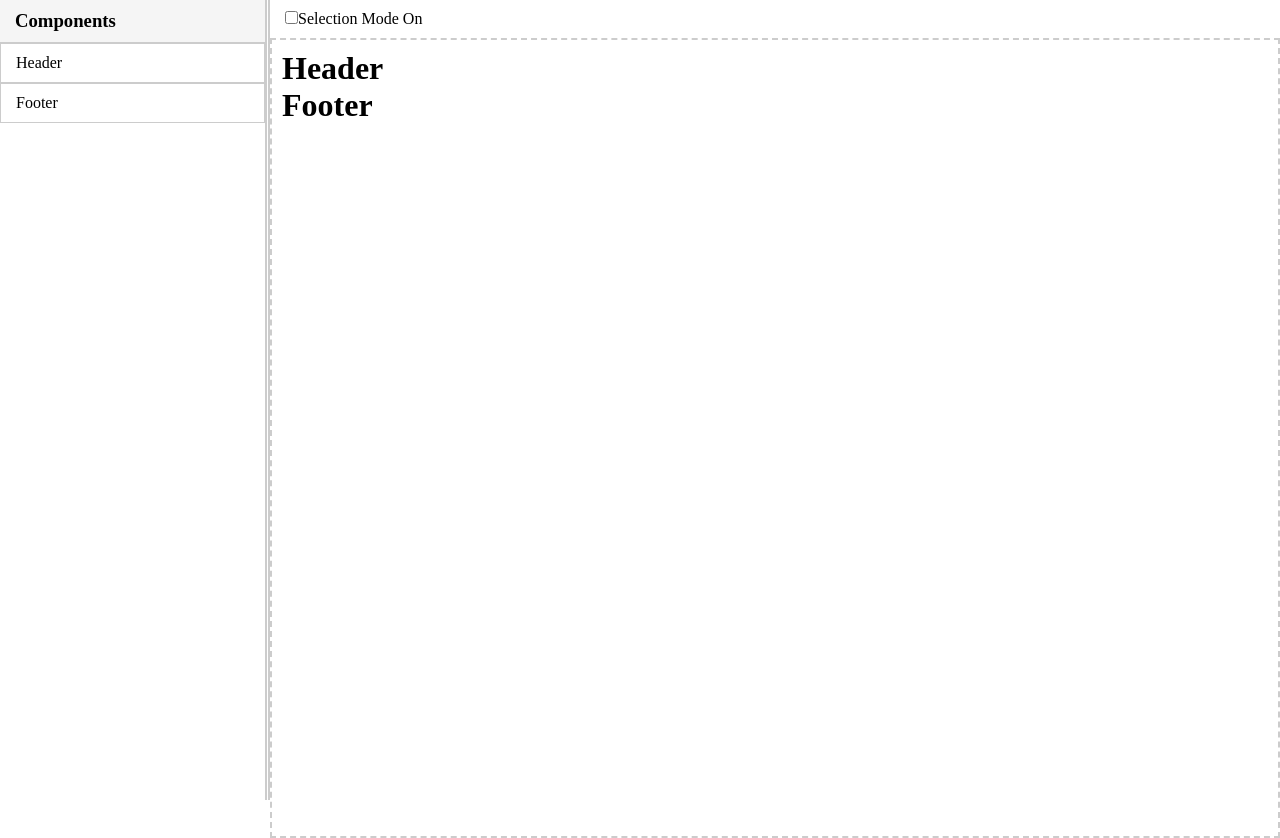
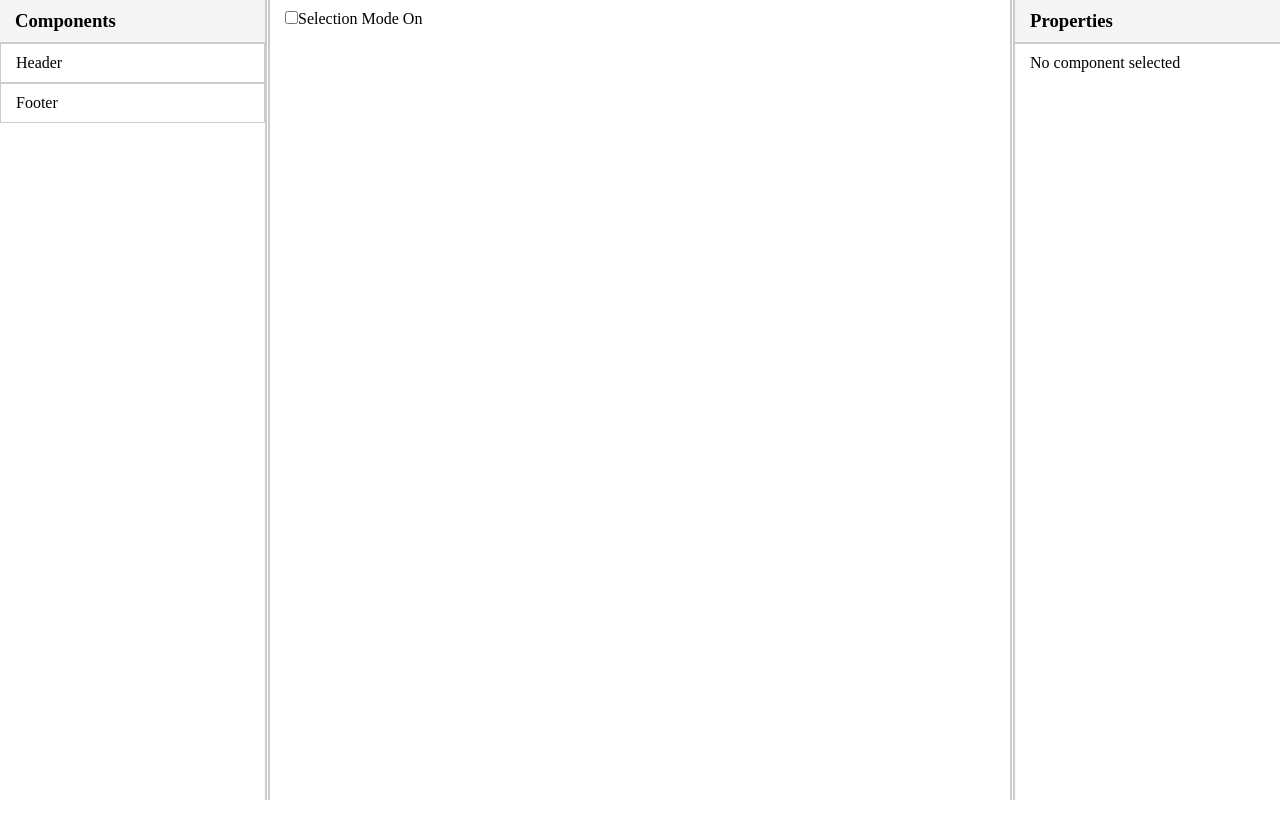
Before and after one commit to codotronix/visual-editor, a React (Vite) app: page / in a window 1280 px wide. Built offline with nearby package versions, Linux system fonts and the light colour scheme.

Commit message:
property panel started

```diff
--- a/src/components/editor/Editor.tsx
+++ b/src/components/editor/Editor.tsx
@@ -4,10 +4,11 @@ import ComponentsExplorer from "./components-explorer/ComponentsExplorer"
 import BuildArea from "./builder-area/BuildArea"
 // import { TComponentInstance } from './types';
 import TopToolBox from './TopToolBox';
+import PropertiesPanel from './properties-panel/PropertiesPanel';
 import useComponentTree from './useComponentTree';
 
 const Editor = () => {
-    const { componentTree, addComponent } = useComponentTree();
+    const { componentTree, createComponent } = useComponentTree();
     const [selectModeOn, setSelectModeOn] = useState<boolean>(false);
     const [selectedCompId, setSelectedCompId] = useState<string>('');
 
@@ -30,13 +31,16 @@ const Editor = () => {
                 {/* Mid Panel */}
                 <BuildArea
                     componentTree={componentTree}
-                    addComponent={addComponent}
-                    // setComponentsTree={setComponentsTree}
-                    // selectModeOn={selectModeOn}
-                    // selectedCompId={selectedCompId}
-                    // setSelectedCompId={setSelectedCompId}
+                    createComponent={createComponent}
+                    selectModeOn={selectModeOn}
+                    selectedCompId={selectedCompId}
+                    setSelectedCompId={setSelectedCompId}
                 />
             </DndContext>
+
+            <PropertiesPanel
+                componentInstance={componentTree.components[selectedCompId]}
+            />
         </div>
     )
 }
--- a/src/components/editor/builder-area/BuildArea.tsx
+++ b/src/components/editor/builder-area/BuildArea.tsx
@@ -9,8 +9,8 @@ import { TComponentTree, TComponentInstance } from '../types';
 
 const StyledBuildArea = styled.div`
     min-height: 100vh;
-    margin-left: 270px;
-    border: 2px dashed #ccc;
+    margin: 0 270px;
+    /* border: 2px dashed #ccc; */
     padding: 10px;
 
     & .bxvse_select_component_checkbox {
@@ -32,16 +32,14 @@ const StyledBuildArea = styled.div`
 `
 type BuildAreaProps = {
     componentTree: TComponentTree
-    addComponent: (newComponentInstance: TComponentInstance, parentId?: string) => void
-    // setComponentsTree: React.Dispatch<React.SetStateAction<ComponentInstance[]>>
-    // selectModeOn: boolean
-    // selectedCompId: string
-    // setSelectedCompId: React.Dispatch<React.SetStateAction<string>>
+    createComponent: (componentId: string, parentId: string) => void
+    selectModeOn: boolean
+    selectedCompId: string
+    setSelectedCompId: React.Dispatch<React.SetStateAction<string>>
 }
 
 const BuildArea = ({
-        componentTree, addComponent,
-        // setComponentsTree, selectModeOn, selectedCompId, setSelectedCompId
+        componentTree, createComponent, selectModeOn, selectedCompId, setSelectedCompId,
     }: BuildAreaProps) => {
     const { setNodeRef } = useDroppable({
         id: 'build-area',
@@ -50,25 +48,25 @@ const BuildArea = ({
     useDndMonitor({
         onDragEnd(event) {
             if (event.over?.id === 'build-area') {
-                console.log(event.active.id);
-                const newCompInstance: TComponentInstance = {
-                    compId: event.active.id as string,    // to refer ComponentMap
-                    componentInstanceId: uuidv4(),       // to refer the actual component
-                }
-                console.log('>>>>>>calling addComponent');
-                addComponent(newCompInstance, 'root');
+                // console.log(event.active.id);
+                // const newCompInstance: TComponentInstance = {
+                //     compId: event.active.id as string,    // to refer ComponentMap
+                //     componentInstanceId: uuidv4(),       // to refer the actual component
+                // }
+                // addComponent(newCompInstance, 'root');
+                createComponent(event.active.id as string, 'root');
             }
         },
     });
 
-    // const markComponentAsSelected = (isSelected: boolean, compId: string) => {
-    //     if (isSelected) {
-    //         setSelectedCompId(compId);
-    //     }
-    //     else {
-    //         setSelectedCompId('');
-    //     }
-    // }
+    const markComponentAsSelected = (isSelected: boolean, compId: string) => {
+        if (isSelected) {
+            setSelectedCompId(compId);
+        }
+        else {
+            setSelectedCompId('');
+        }
+    }
 
     /**
      * Recursively build the component tree and return the JSX
@@ -86,15 +84,15 @@ const BuildArea = ({
                     key={compInstanceId}
                     data-id={compInstanceId}
                     className={clsx("bxvse_component", compInstance?.props?.className,
-                        // selectedCompId === compInstance.instanceId && 'bxvse_selected_in_editor'
+                        selectedCompId === compInstanceId && 'bxvse_selected_in_editor'
                     )}
                     onClick={(e: any) => {
-                        // if (selectModeOn) {
-                        //     markComponentAsSelected(true, compInstance.instanceId);
-                        // }
-                        // else {
-                            compInstance?.props?.onClick(e);
-                        // }
+                        if (selectModeOn) {
+                            markComponentAsSelected(true, compInstanceId);
+                        }
+                        else {
+                            compInstance?.props?.onClick && compInstance?.props?.onClick(e);
+                        }
                     }}
                 >
                     { compInstance.childrenIds && buildJSXFromComponentTree(compInstance.childrenIds) }
@@ -106,7 +104,7 @@ const BuildArea = ({
     return (
         <StyledBuildArea
             ref={setNodeRef}
-            // className={clsx(selectModeOn && 'select_mode_on')}
+            className={clsx(selectModeOn && 'select_mode_on')}
         >
             { buildJSXFromComponentTree(['root']) }
         </StyledBuildArea>
--- a/src/components/editor/components-explorer/ComponentsExplorer.tsx
+++ b/src/components/editor/components-explorer/ComponentsExplorer.tsx
@@ -10,9 +10,8 @@ const StyledComponentsExplorer = styled.div`
     width: 270px;
     border-right: 5px double #ccc;
 
-    & > h3 {
+    & > .header {
         padding: 10px 15px;
-        margin: 0;
         background-color: #f5f5f5;
         border-bottom: 1px solid #ccc;
     }
@@ -21,7 +20,7 @@ const StyledComponentsExplorer = styled.div`
 const ComponentsExplorer = () => {
     return (
         <StyledComponentsExplorer>
-            <h3>Components</h3>
+            <h3 className='header'>Components</h3>
             {
                 Object.values(ComponentMap).filter(c => c.name).map(c =>
                 <Component
--- /dev/null
+++ b/src/components/editor/properties-panel/PropertiesPanel.tsx
@@ -0,0 +1,36 @@
+import styled from '@emotion/styled';
+import { TComponentInstance } from '../types';
+
+const StyledPropertiesPanel = styled.div`
+    position: fixed;
+    top: 0;
+    bottom: 0;
+    right: 0;
+    width: 270px;
+    border-left: 5px double #ccc;
+
+    & > .header {
+        padding: 10px 15px;
+        background-color: #f5f5f5;
+        border-bottom: 2px solid #ccc;
+    }
+
+    & > .line {
+        padding: 10px 15px;
+    }
+`
+
+type TPropertiesPanelProps = {
+    componentInstance: TComponentInstance
+}
+const PropertiesPanel = ({ componentInstance }: TPropertiesPanelProps) => {
+    return (
+        <StyledPropertiesPanel>
+            <h3 className='header'>Properties</h3>
+            { !componentInstance && <div className='line'>No component selected</div> }
+            <h3>{componentInstance?.compId}</h3>
+        </StyledPropertiesPanel>
+    )
+}
+
+export default PropertiesPanel;
--- a/src/components/editor/types.ts
+++ b/src/components/editor/types.ts
@@ -9,6 +9,6 @@ export type TComponentInstance = {
 
 export type TComponentTree = {
     components: {
-        [componentIndtanceId: string]: TComponentInstance
+        [componentInstanceId: string]: TComponentInstance
     };
 }
--- a/src/components/editor/useComponentTree.ts
+++ b/src/components/editor/useComponentTree.ts
@@ -1,21 +1,13 @@
 import { useState } from "react"
 import { TComponentTree, TComponentInstance } from "./types"
+import { v4 as uuidv4 } from 'uuid';
+import { ComponentMap } from "../../config/ComponentMap";
 
 const INIT_TREE: TComponentTree = {
     'components': {
         'root': {
             compId: 'root',
-            componentIndtanceId: 'root',
-            childrenIds: ['header1', 'footer1'],
-        },
-        'header1': {
-            compId: 'header',
-            componentIndtanceId: 'header1',
-            childrenIds: [],
-        },
-        'footer1': {
-            compId: 'footer',
-            componentIndtanceId: 'footer1',
+            componentInstanceId: 'root',
             childrenIds: [],
         }
     }
@@ -34,6 +26,17 @@ export default function useComponentTree(initTree=INIT_TREE) {
         setComponentTree(updatedTree);
     }
 
+    const createComponent = (componentId: string, parentId: string) => {
+        const compDef = ComponentMap[componentId];
+        const newComponentInstance: TComponentInstance = {
+            compId: componentId,
+            componentInstanceId: uuidv4(),
+            childrenIds: [],
+            props: {...(compDef.props || {})},
+        }
+        addComponent(newComponentInstance, parentId);
+    }
+
     /**
      * Whener a component is removed,
      * 1. We need to remove it from the parent component's childrenIds Array,
@@ -47,6 +50,7 @@ export default function useComponentTree(initTree=INIT_TREE) {
 
     return {
         componentTree,
+        createComponent,
         addComponent,
         removeComponent
     }
--- a/src/components/reusables/header/Header.tsx
+++ b/src/components/reusables/header/Header.tsx
@@ -1,12 +1,13 @@
 type THeaderProps = {
     className?: string
+    text?: string
     restProps?: { [key: string]: any }
 }
 
-const Header = ({className, ...restProps}: THeaderProps) => {
+const Header = ({className, text, ...restProps}: THeaderProps) => {
     return (
         <header className={className} {...restProps}>
-            <h1>Header</h1>
+            <h1>{text}</h1>
         </header>
     )
 }
--- a/src/config/ComponentMap.tsx
+++ b/src/config/ComponentMap.tsx
@@ -5,6 +5,7 @@ type TComponentMap = {
         id: string;
         name?: string;
         component: React.FC<{ [propName: string]: any }>;
+        props?: { [key: string]: any };
     }
 }
 
@@ -18,10 +19,16 @@ export const ComponentMap: TComponentMap = {
         id: "header",
         name: "Header",
         component: Header,
+        props: {
+            text: "Header",
+        }
     },
     footer: {
         id: "footer",
         name: "Footer",
         component: Footer,
+        props: {
+            text: "Header",
+        }
     },
 }
```
